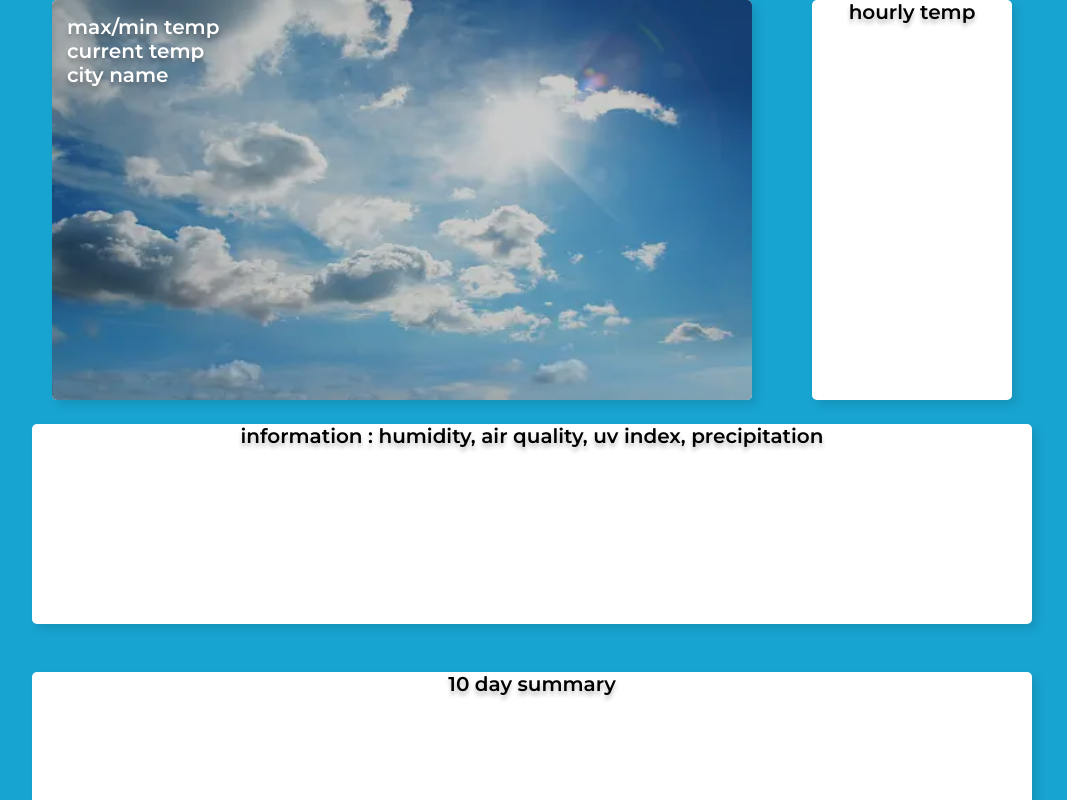
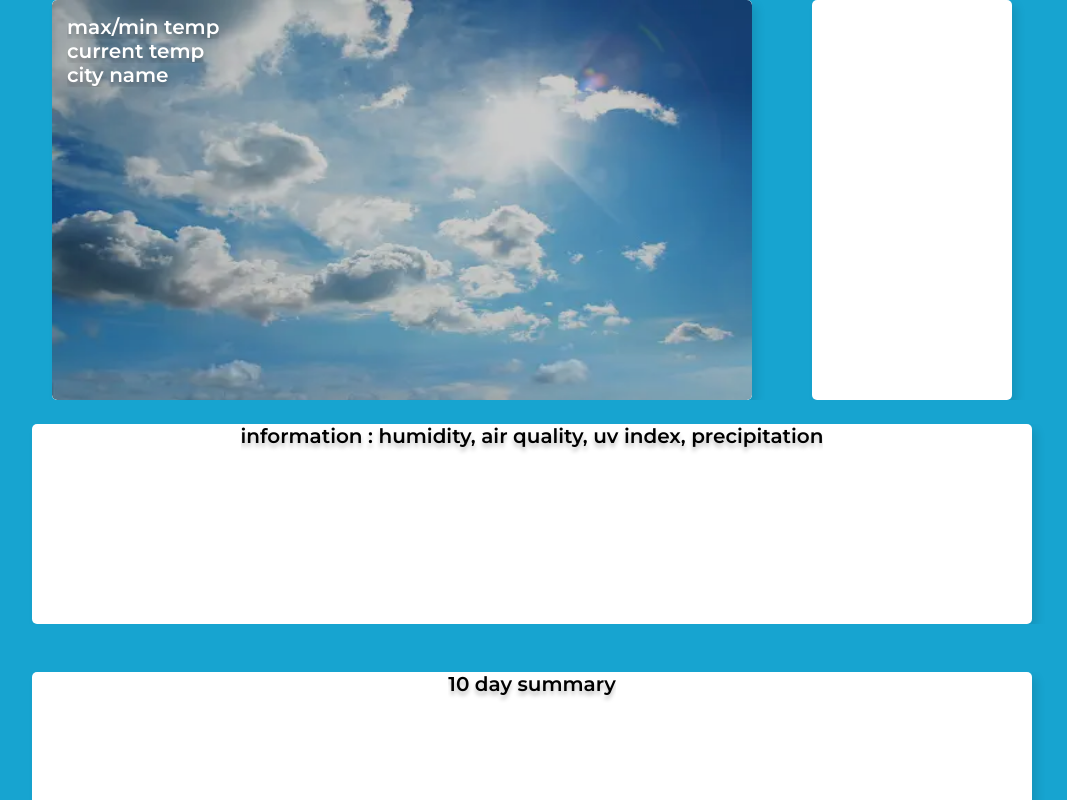
Before and after one commit to GTWeatherForcast/weather-client, a React (Create React App) app: page /mainpage in a window 1280 px wide. Shown: the top 800 px of the page, without its empty margins (108-1175 px from the left). Built offline with nearby package versions, Linux system fonts and the light colour scheme; the HTML template or start-up script is replaced by a standard one.

Commit message:
11/14/23 6:39PM

```diff
--- a/src/components/main-page/MainPage.js
+++ b/src/components/main-page/MainPage.js
@@ -18,7 +18,7 @@ function MainPage() {
             <img className="image" src={sunny1} alt="sunny image" />
           </div>
           <div id="hourlyTemp" className="rectangle1 dropShadow">
-            <div>hourly temp</div>
+            <div className="rectangle-line"></div>
           </div>
         </div>
 
--- a/src/components/main-page/main.css
+++ b/src/components/main-page/main.css
@@ -1,7 +1,11 @@
 @import url('https://fonts.googleapis.com/css2?family=Montserrat:ital,wght@0,100;0,200;0,300;0,400;0,500;0,600;0,700;0,800;0,900;1,100;1,200;1,300;1,400;1,500;1,600;1,700;1,800;1,900&display=swap');
 
 * {
-    /* overflow: hidden; */
+    overflow: hidden;
+}
+
+.mainBody {
+    overflow: auto;
 }
 
 #cityImage {
@@ -10,6 +14,18 @@
 }
 
 #hourlyTemp {}
+
+.rectangle-line {
+    flex: 1;
+    text-align: center;
+    border-bottom: 1px solid #ccc;
+    /* Optional: Add a border between lines */
+}
+
+.rectangle-line:last-child {
+    border-bottom: none;
+    /* Remove the border for the last line */
+}
 
 .overlay-text {
     position: absolute;
```
